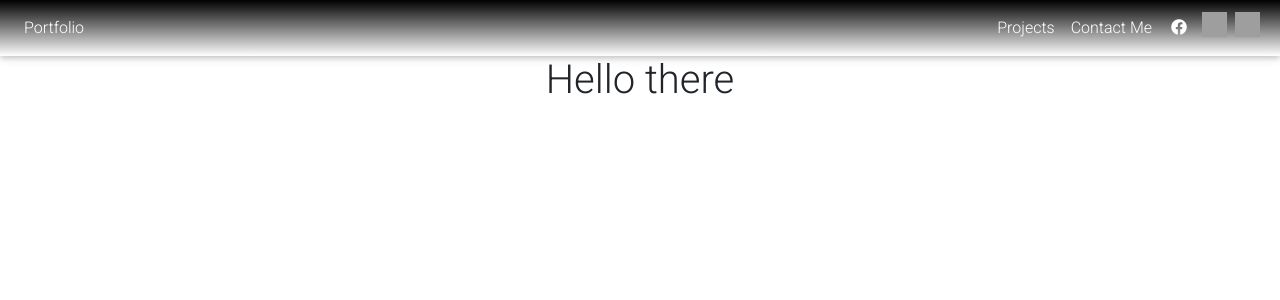
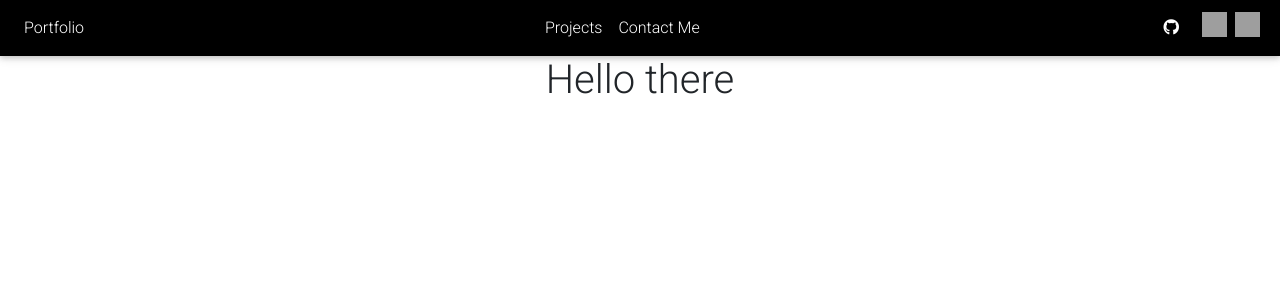
Before and after one commit to IA26/my-portfolio, a React (Create React App) app: page / in a window 1280 px wide. Shown: the top 300 px of the page. Built offline with nearby package versions, Linux system fonts and the light colour scheme; grey boxes are pictures that could not be loaded.

Commit message:
fixed background colour and wave effect for icon

```diff
--- a/src/App.css
+++ b/src/App.css
@@ -38,9 +38,9 @@
 }
 
 #bg-colour {
-  /* background-color: black; */
+  background-color: black;
 
-  background-image: linear-gradient(black, white);
+  /* background-image: linear-gradient(black, white); */
 }
 
 
--- a/src/components/NavBar.js
+++ b/src/components/NavBar.js
@@ -27,10 +27,10 @@ function NavBar(props) {
                 </li>
             </ul>
 
-            <ul className="navbar-nav nav-flex-icons">
+            <ul className="nav navbar-nav nav-flex-icons ml-auto">
                 <li className="nav-item">
-                      <a className="nav-link">
-                        <i className="fab fa-facebook light-green-text-2"></i>
+                    <a className="nav-link waves-effect" target="_blank" href="https://github.com">
+                         <i class="fab fa-github mr-2"></i>
                      </a>
                  </li>
                 <li>
```
